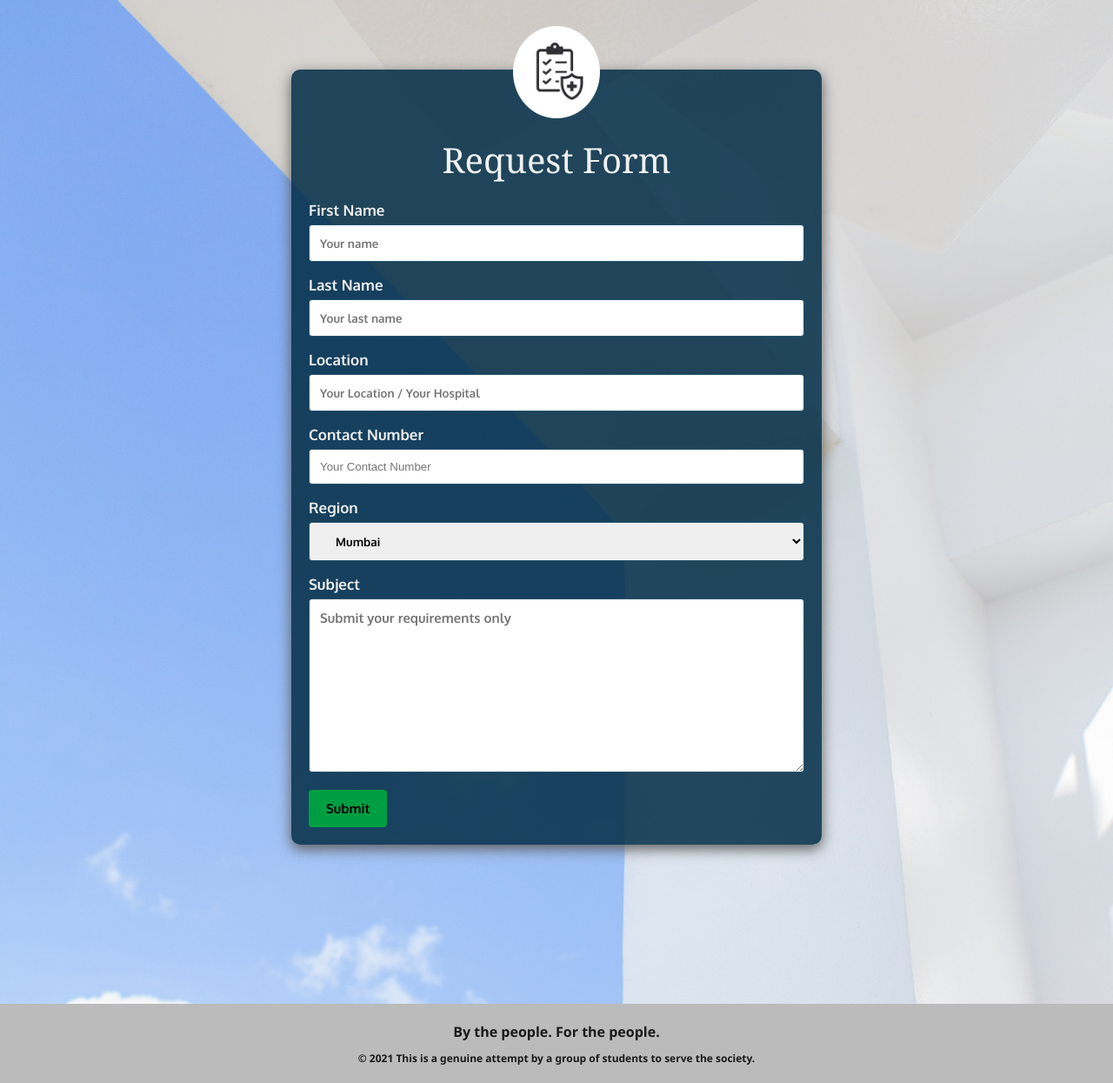
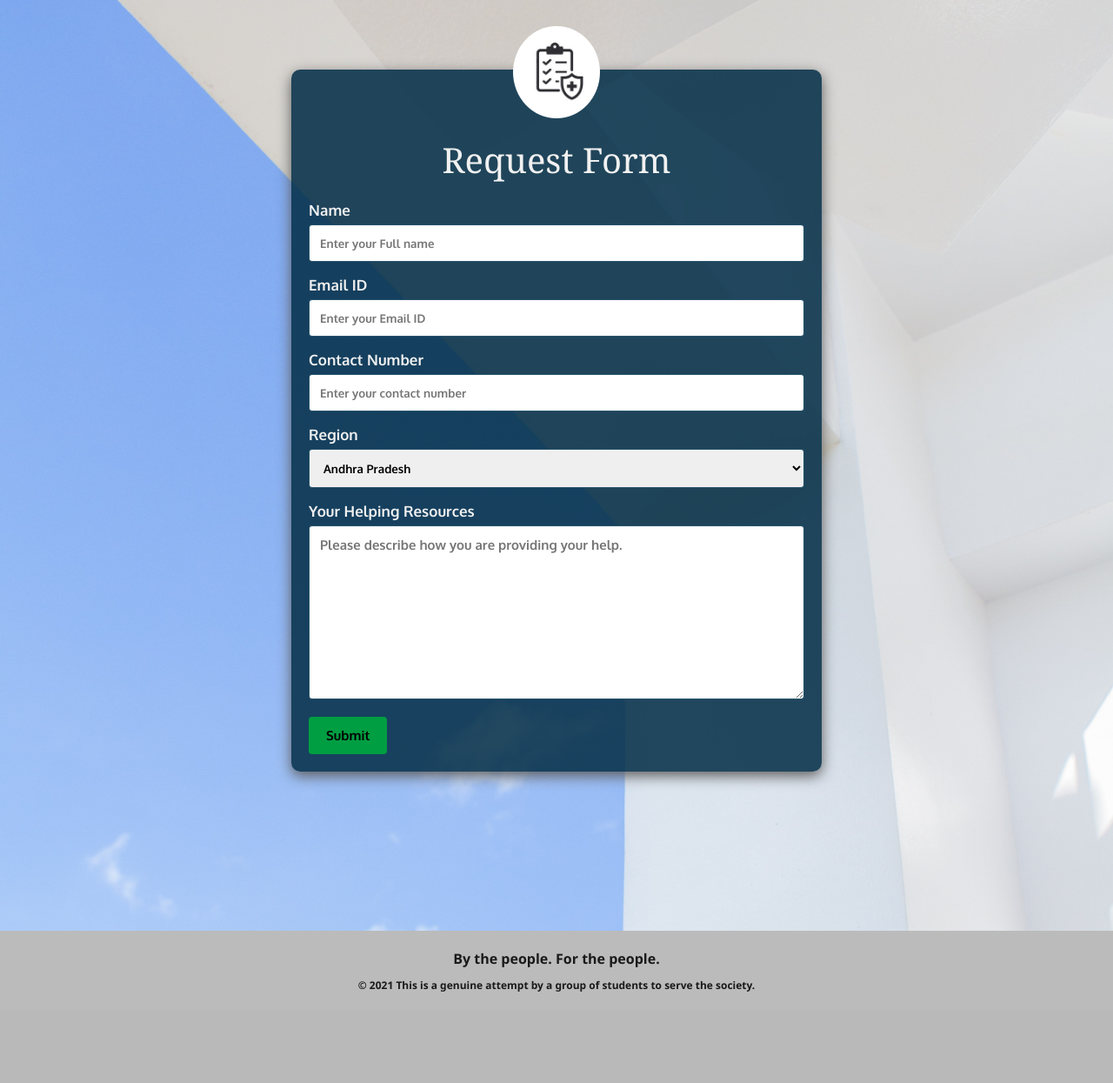
Before and after one commit to senorbeast/Covid_HelpDesk, a Django app: page /addpost in a window 1280 px wide. Shown: the part 235-1480 px from the top of the page at 87% size. After the commit the page ends 1375 px from the top, so only its background shows below. Run offline with Django 3.2, Linux system fonts and the light colour scheme.

Commit message:
Form Submissions

```diff
--- a/receiver/admin.py
+++ b/receiver/admin.py
@@ -1,11 +1,11 @@
 from django.contrib import admin
 
 # Register your models here.
-from .models import Needy, Resource
+from .models import Needy, Res_type, Resource
 
+admin.site.register(Res_type)
+admin.site.register(Resource)
 admin.site.register(Needy)
-admin.site.register(Resource)
-
 # class YourModelAdmin(model.modelAdmin):
 #     list_display = ["field_one", "field_two", "related"]
 #     list_display_links = ["field_one", "related"]
--- a/receiver/forms.py
+++ b/receiver/forms.py
@@ -1,8 +1,15 @@
 from django import forms
+from .models import Resource, Needy
 
 
-# class RequestForm(forms.Form):
-#     name = forms.CharField(max_length=200)
-#     pub_date = forms.DateTimeField('date published')
-#     req = forms.CharField(default='', max_length=200)
-#     state_choice = forms.CharField(default='', max_length=200)
+class HelpForm(forms.ModelForm):
+    class Meta:
+        model = Resource
+        fields = ['contact_name', 'email_id', 'phone', 'state', 'description']
+
+
+class NeedForm(forms.ModelForm):
+    class Meta:
+        model = Needy
+        fields = ['name', 'email_id', 'phone',
+                  'state', 'description']
--- a/receiver/models.py
+++ b/receiver/models.py
@@ -4,25 +4,49 @@ from django.utils import timezone
 # Create your models here.
 
 
+class Res_type(models.Model):
+    resource_name = models.CharField(max_length=50)
+    more_info = models.CharField(max_length=200)
+
+    def __str__(self):
+        return self.resource_name
+
+
+state_choices = (("Andhra Pradesh", "Andhra Pradesh"), ("Arunachal Pradesh ", "Arunachal Pradesh "), ("Assam", "Assam"), ("Bihar", "Bihar"), ("Chhattisgarh", "Chhattisgarh"), ("Goa", "Goa"), ("Gujarat", "Gujarat"), ("Haryana", "Haryana"), ("Himachal Pradesh", "Himachal Pradesh"), ("Jammu and Kashmir ", "Jammu and Kashmir "), ("Jharkhand", "Jharkhand"), ("Karnataka", "Karnataka"), ("Kerala", "Kerala"), ("Madhya Pradesh", "Madhya Pradesh"), ("Maharashtra", "Maharashtra"), ("Manipur", "Manipur"), ("Meghalaya", "Meghalaya"), ("Mizoram", "Mizoram"), ("Nagaland", "Nagaland"), ("Odisha", "Odisha"),
+                 ("Punjab", "Punjab"), ("Rajasthan", "Rajasthan"), ("Sikkim", "Sikkim"), ("Tamil Nadu", "Tamil Nadu"), ("Telangana", "Telangana"), ("Tripura", "Tripura"), ("Uttar Pradesh", "Uttar Pradesh"), ("Uttarakhand", "Uttarakhand"), ("West Bengal", "West Bengal"), ("Andaman and Nicobar Islands", "Andaman and Nicobar Islands"), ("Chandigarh", "Chandigarh"), ("Dadra and Nagar Haveli", "Dadra and Nagar Haveli"), ("Daman and Diu", "Daman and Diu"), ("Lakshadweep", "Lakshadweep"), ("National Capital Territory of Delhi", "National Capital Territory of Delhi"), ("Puducherry", "Puducherry"))
+
+
 class Resource(models.Model):
-    resource_name = models.CharField(default='', max_length=200)
-    #qty: models.CharField(default='', max_length=200)
-    state = models.CharField(default='', max_length=200)
-    city = models.CharField(default='', max_length=200)
     contact_name = models.CharField(default='', max_length=200)
     email_id = models.CharField(default='', max_length=200)
     phone = models.CharField(default='', max_length=200)
-    last_updated = models.DateField('last updated')
+
+    #qty: models.CharField(default='', max_length=200)
+    state = models.CharField(choices=state_choices,
+                             max_length=255, null=True, blank=True)
+    city = models.CharField(default='', max_length=200)
+    # resource_name = models.ForeignKey(
+    #     Res_type, default='del', verbose_name="Category", on_delete=models.SET_DEFAULT)
+    description = models.CharField(max_length=200)
+    verified = models.BooleanField(default=False)
+    created_at = models.DateField(default=timezone.now, auto_created=True)
+    updated_at = models.DateField(auto_now=True)
+
+    def __str__(self):
+        return self.contact_name + self.resource_name
 
 
 class Needy(models.Model):
     name = models.CharField(max_length=200)
     email_id = models.CharField(default='', max_length=200)
     phone = models.CharField(default='', max_length=200)
-    req = models.CharField(default='', max_length=200)
-    state = models.CharField(default='', max_length=200)
+    state = models.CharField(choices=state_choices,
+                             max_length=255, null=True, blank=True)
     city = models.CharField(default='', max_length=200)
-    pub_date = models.DateField('date published')
+    # resource_name = models.ForeignKey(
+    #     Res_type, default='del', verbose_name="Category", on_delete=models.SET_DEFAULT)
+    description = models.CharField(max_length=200)
+    created_at = models.DateTimeField(default=timezone.now, auto_created=True)
 
     def __str__(self):
         return self.name
--- a/receiver/templates/index.html
+++ b/receiver/templates/index.html
@@ -14,7 +14,7 @@
     <h2 id="Heading">Need Help</h2>
     <p id="InsideInfo">You are in need of COVID resources you can find them here</p>
     <br>
-    <a href="/fbform" style="text-decoration: none; color: white;">
+    <a href="/posts" style="text-decoration: none; color: white;">
       <br>
       <button class="button">Resources</button></a>
   </div>
@@ -24,7 +24,7 @@
     <p>If you still couldn't find what you wanted you can add your requirements here. Someone will contact you if they
       can help you</p>
 
-    <a href="/rhelp" style="text-decoration: none; color: white;">
+    <a href="/addpost" style="text-decoration: none; color: white;">
       <button class="button">Add Requirement</button> </a>
   </div>
 
@@ -39,7 +39,7 @@
   <div class="col">
     <h2>Want to help in other ways</h2>
     <p>If you want to help others but you have something else to help. You can add your resources here.</p>
-    <a href="/addpost" style="text-decoration: none; color: white;">
+    <a href="/addhelp" style="text-decoration: none; color: white;">
       <br>
       <button class="button">Add Your Resources</button> </a>
   </div>
--- a/receiver/templates/request.html
+++ b/receiver/templates/request.html
@@ -6,42 +6,30 @@
   <div class="imgdiv2">
     <img src="{% static 'reqicon.png' %}" alt="">
   </div>
+  {% if msg %}
+  <div class="message">{{msg}} </div>
+  {% endif %}
   <div class="Title">Request Form</div>
-  <form action="/action_page.php">
-    <label for="fname">First Name</label>
-    <input type="text" id="fname" name="firstname" placeholder="Your name">
-
-    <label for="lname">Last Name</label>
-    <input type="text" id="lname" name="lastname" placeholder="Your last name">
-    <label for="location">Location</label>
-    <input type="text" id="lname" name="location" placeholder="Your Location / Your Hospital">
+  <form method="POST" action="{% url 'addpost' %}">
+    {% csrf_token %}
+    <label for="fname">Name</label>
+    <input type="text" id="fname" name="name" placeholder="Enter your Full name" required>
+    <label for="location">Email ID</label>
+    <input type="text" id="lname" name="email_id" placeholder="Enter your Email ID" required>
     <label for="location">Contact Number</label>
-    <input type="number" id="contact" name="contact" placeholder="Your Contact Number">
-
+    <input type="text" id="contact" name="phone" placeholder="Enter your contact number" required>
     <label for="state">Region</label>
-    <select id="state" name="State">
-      <optgroup label="Maharashtra"
-        style="font-family:'Franklin Gothic Medium', 'Arial Narrow', Arial, sans-serif; font-size:large;"></optgroup>
-      <option value="Mumbai">&nbsp;&nbsp;&nbsp;&nbsp;Mumbai</option>
-      <optgroup label="New Delhi"
-        style="font-family:'Franklin Gothic Medium', 'Arial Narrow', Arial, sans-serif; font-size:large;"></optgroup>
-      <option value="Delhi">&nbsp;&nbsp;&nbsp;&nbsp;Delhi</option>
-      <optgroup label="West Bengal"
-        style="font-family:'Franklin Gothic Medium', 'Arial Narrow', Arial, sans-serif; font-size:large;"></optgroup>
-      <option value="Kolkata">&nbsp;&nbsp;&nbsp;&nbsp;Kolkata</option>
-      <optgroup label="Karnataka"
-        style="font-family:'Franklin Gothic Medium', 'Arial Narrow', Arial, sans-serif; font-size:large;">
-        &nbsp;&nbsp;&nbsp;&nbsp;Karnataka</optgroup>
-      <option value="Bangalore">&nbsp;&nbsp;&nbsp;&nbsp;Bangalore</option>
-      <optgroup label="Madhya Pradesh"
-        style="font-family:'Franklin Gothic Medium', 'Arial Narrow', Arial, sans-serif; font-size:large;">
-        &nbsp;&nbsp;&nbsp;&nbsp;Madhya Pradesh</optgroup>
-      <option value="Bhopal">&nbsp;&nbsp;&nbsp;&nbsp;Bhopal</option>
+    <select id="state" name="state">
+      <!-- <optgroup label="Maharashtra"
+            style="font-family:'Franklin Gothic Medium', 'Arial Narrow', Arial, sans-serif; font-size:large;"></optgroup>
+          <option value="Mumbai">&nbsp;&nbsp;&nbsp;&nbsp;Mumbai</option> -->
+      {% for choice,value in state_choices %}
+      <option value="{{ choice }}">{{ value }}</option>
+      {% endfor %}
     </select>
-
-    <label for="subject">Subject</label>
-    <textarea id="subject" name="subject" placeholder="Submit your requirements only" style="height:200px"></textarea>
-
+    <label for="Your Helping Resources">Your Helping Resources</label>
+    <textarea id="subject" name="description" placeholder="Please describe how you are providing your help. "
+      style="height:200px"></textarea>
     <input type="submit" value="Submit">
   </form>
 </div>
--- a/receiver/urls.py
+++ b/receiver/urls.py
@@ -5,7 +5,7 @@ from . import views
 urlpatterns = [
     path('', views.index, name='index'),
     path('posts', views.posts, name='posts'),
-    path('addpost', views.add_post, name='add_post'),
-    path('rhelp', views.add_rhelp, name='rhelp'),
+    path('addpost', views.add_need, name='addpost'),
+    path('addhelp', views.add_source, name='addhelp'),
     path('fbform', views.fbform, name='fbform')
 ]
--- a/receiver/views.py
+++ b/receiver/views.py
@@ -1,10 +1,14 @@
 from django.http import Http404
 from django.shortcuts import render
 
-from .models import Needy
+from .models import Needy, state_choices
+from .forms import HelpForm, NeedForm
 #from .forms import RequestForm
 # Create your views here.
 from django.utils import timezone
+
+# add source -- HelpForm -- helpingH
+# add need -- NeedForm -- request
 
 
 def index(request):
@@ -13,25 +17,41 @@ def index(request):
 
 def posts(request):
     posts = Needy.objects.all()
-    return render(request, 'posts.html', {'posts': posts})
+    newp = []
+    for post in posts:
+        if post.state == "MP":
+            newp.append(post)
+    return render(request, 'posts.html', {'posts': newp})
 
 
-def add_rhelp(request):
-    return render(request, 'helpingH.html')
+def add_source(request):
+    if request.method == "POST":
+        hh = HelpForm(request.POST)
+        if hh.is_valid():
+            hh.save()
+            hhm = HelpForm()
+            return render(request, 'helpingH.html', {'hhm': hhm, 'msg': 'Help added!', 'state_choices': state_choices})
+        else:
+            hhm = HelpForm()
+            return render(request, 'helpingH.html', {'hhm': hh, 'msg': 'Check for Errors!!!', 'state_choices': state_choices})
+    else:
+        hhm = HelpForm()
+        return render(request, 'helpingH.html', {'hhm': hhm, 'state_choices': state_choices})
 
 
-def add_post(request):
-    # if request.method == 'POST':
-    #     #form = RequestForm(request.POST)
-    #     if form.is_valid():
-    #         name = form.cleaned_data['name']
-    #         pub_date = timezone.now()
-    #         req = form.cleaned_data['req']
-    #         state_choice = form.cleaned_data['state_choice']
-    #         query = Needy(name=name, pub_date=pub_date,
-    #                       req=req, state_choice=state_choice)
-    #         query.save()
-    return render(request, 'request.html')
+def add_need(request):
+    if request.method == "POST":
+        nd = NeedForm(request.POST)
+        if nd.is_valid():
+            nd.save()
+            nd_new = NeedForm()
+            return render(request, 'request.html', {'hhm': nd_new, 'msg': 'Help added :)', 'state_choices': state_choices})
+        else:
+            nd = NeedForm()
+            return render(request, 'request.html', {'hhm': nd, 'msg': 'Check for Errors!!!', 'state_choices': state_choices})
+    else:
+        nd_new = NeedForm()
+        return render(request, 'request.html', {'hhm': nd_new, 'state_choices': state_choices})
 
 
 def fbform(request):
```
Also changed, not shown: receiver/templates/helpingH.html (+16 -27 lines), db.sqlite3, receiver/migrations/0001_initial.py, receiver/migrations/0002_auto_20210420_1804.py (added).
